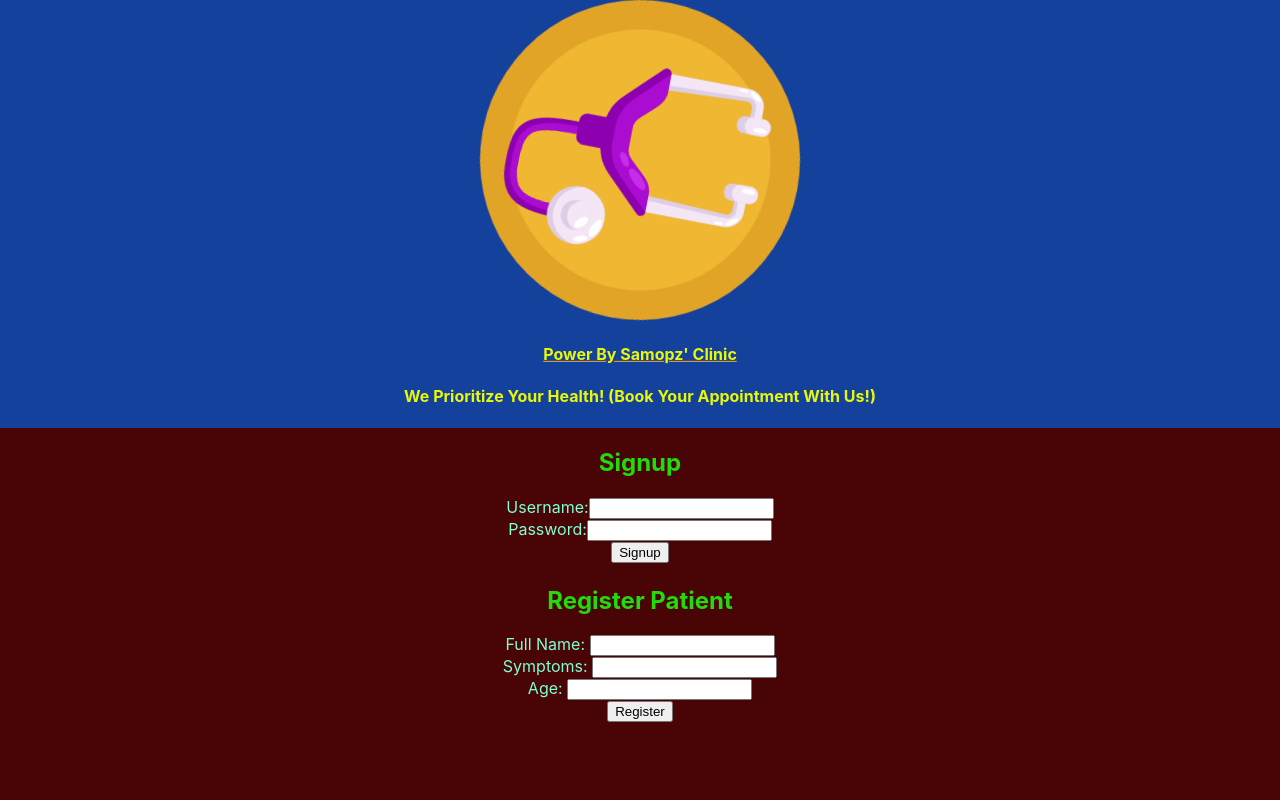
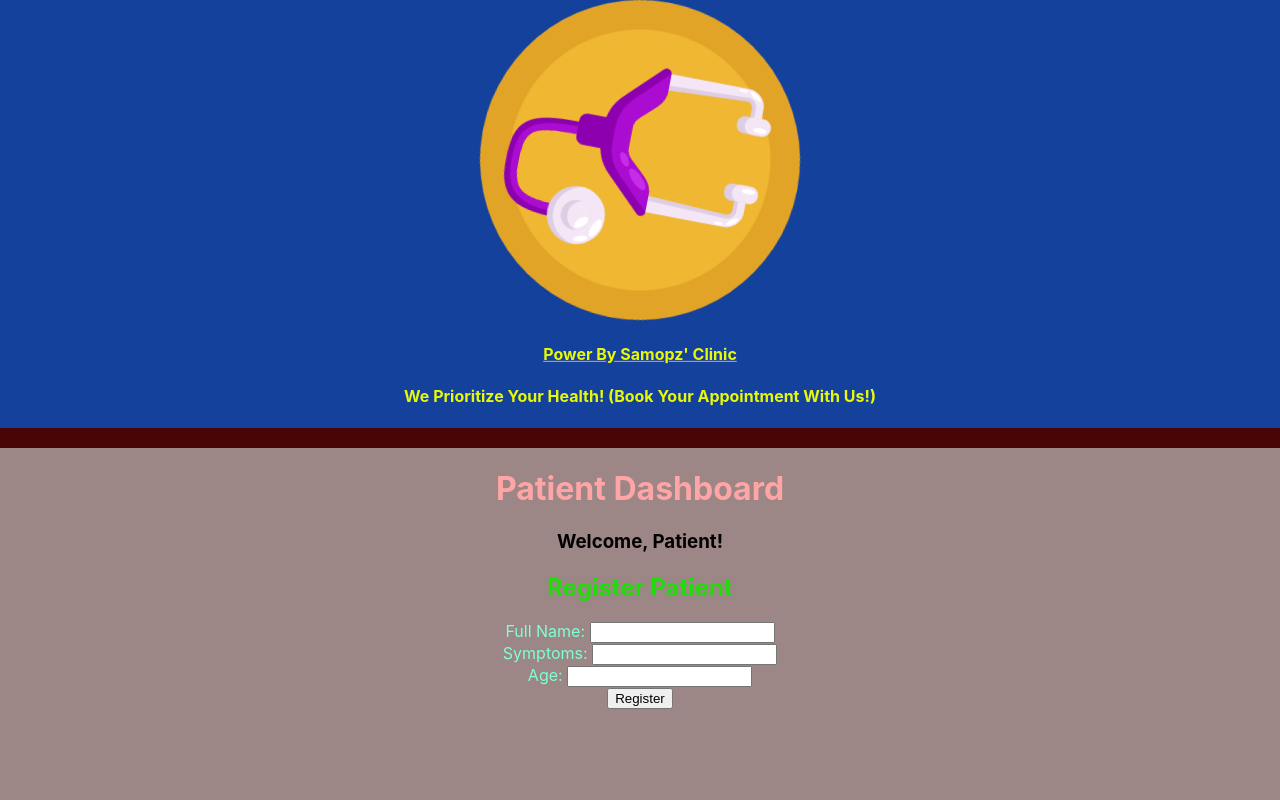
Before and after one commit to Samopz-Org/SamedQueue_frontend, a React (Create React App) app: page /patient-dashboard in a window 1280 px wide. Shown: the top 800 px of the page. Built offline with nearby package versions, Linux system fonts and the light colour scheme.

Commit message:
Enhance Patient Dashboard styling: update CSS for better UI and modify component structure for improved layout

```diff
--- a/src/App.css
+++ b/src/App.css
@@ -70,6 +70,18 @@ button {
   width: 100%;
   height: 80%;
   /* left: 30%; */
+}
+
+.patdash {
+  color: #ffa5a5;
+}
+
+.patdash1 {
+  position:absolute;
+  background-color: hsl(0, 10%, 57%);
+  width: 100%;
+  height: 77%;
+  /* left: 30%; */
 
 }
 
--- a/src/components/patientDashboard.js
+++ b/src/components/patientDashboard.js
@@ -3,15 +3,13 @@ import RegisterPatient from "./registerPatients";
 
 const PatientDashboard = () => {
   return (
-    <div>
-      <h1>Patient Dashboard</h1>
-      <p>Welcome, Patient!</p>
-      <div className="container">
-      <div className="Register">
+    <div className="patdash1">
+      <h1 className="patdash">Patient Dashboard</h1>
+      <h3>Welcome, Patient!</h3>
+      <div>
         <RegisterPatient />
       </div>
-        {/* Add patient-specific content here */}
-        </div>
+      {/* Add patient-specific content here */}
     </div>
   );
 };
```
